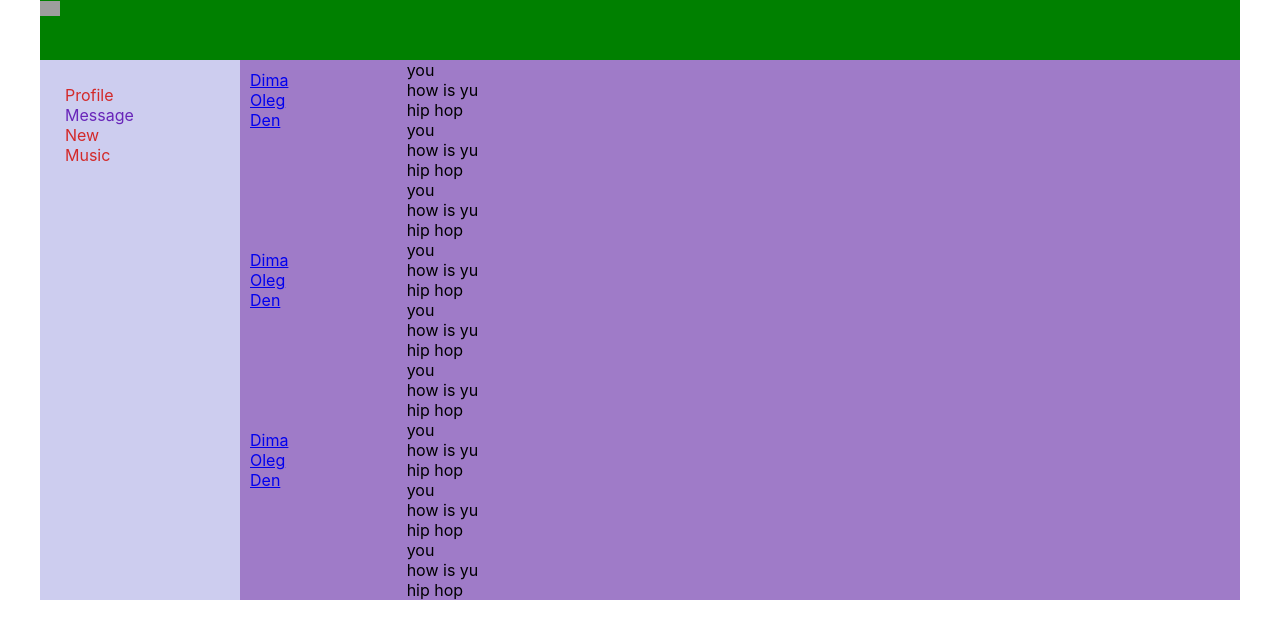
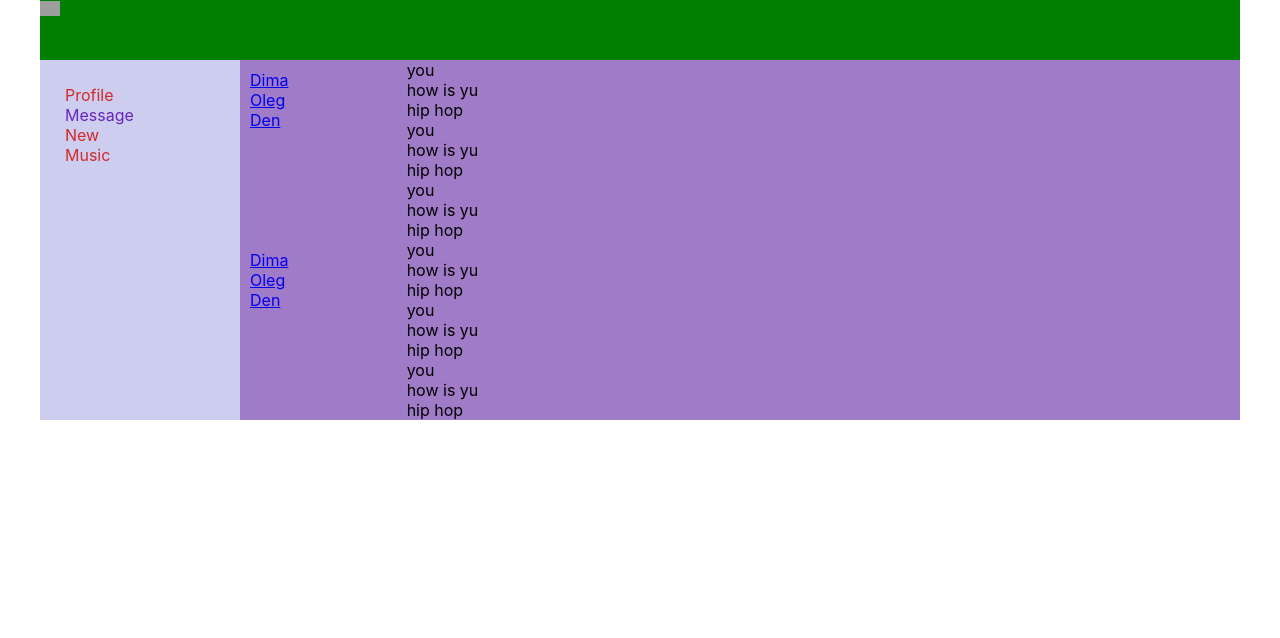
Before and after one commit to Stasik77/samurai-way-main, a React (Create React App) app: page /dialogs in a window 1280 px wide. Shown: the top 638 px of the page. Built offline with nearby package versions, Linux system fonts and the light colour scheme; grey boxes are pictures that could not be loaded.

Commit message:
modul bloc

```diff
--- a/src/App.tsx
+++ b/src/App.tsx
@@ -20,7 +20,6 @@ function App(props: any) {
                     <Route path="/profile" render={()=> <Profile postsData={props.postsData}/>}/>
                     <Route path="/dialogs" render={()=> <Dialogs dialogsData={props.dialogsData} messagesData={props.messagesData}/>}/>
                     <Route path="/dialogs" render={()=> <Dialogs dialogsData={props.dialogsData} messagesData={props.messagesData}/>}/>
-                    <Route path="/dialogs" render={()=> <Dialogs dialogsData={props.dialogsData} messagesData={props.messagesData}/>}/>
 
 
                 </div>
```
